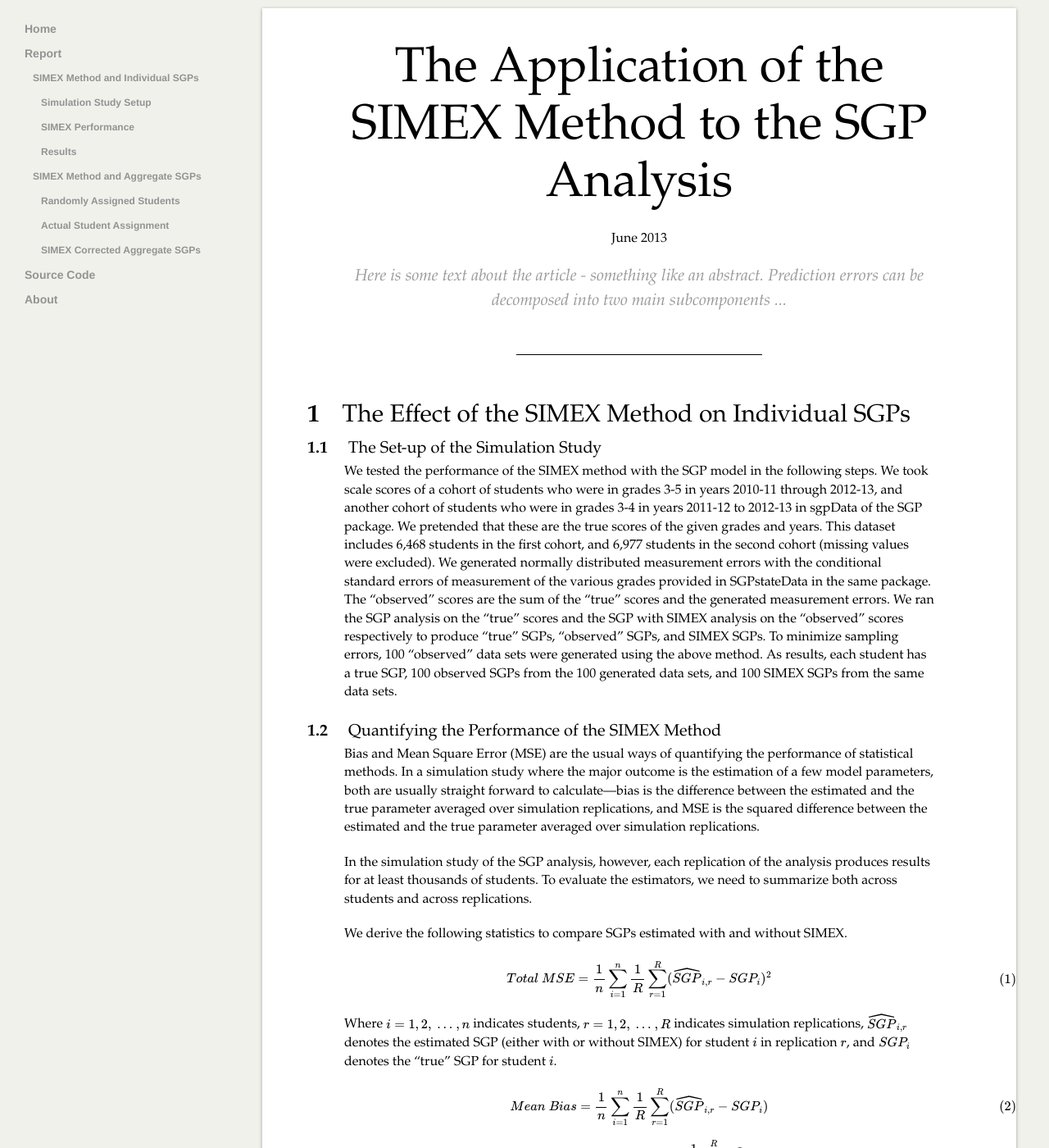
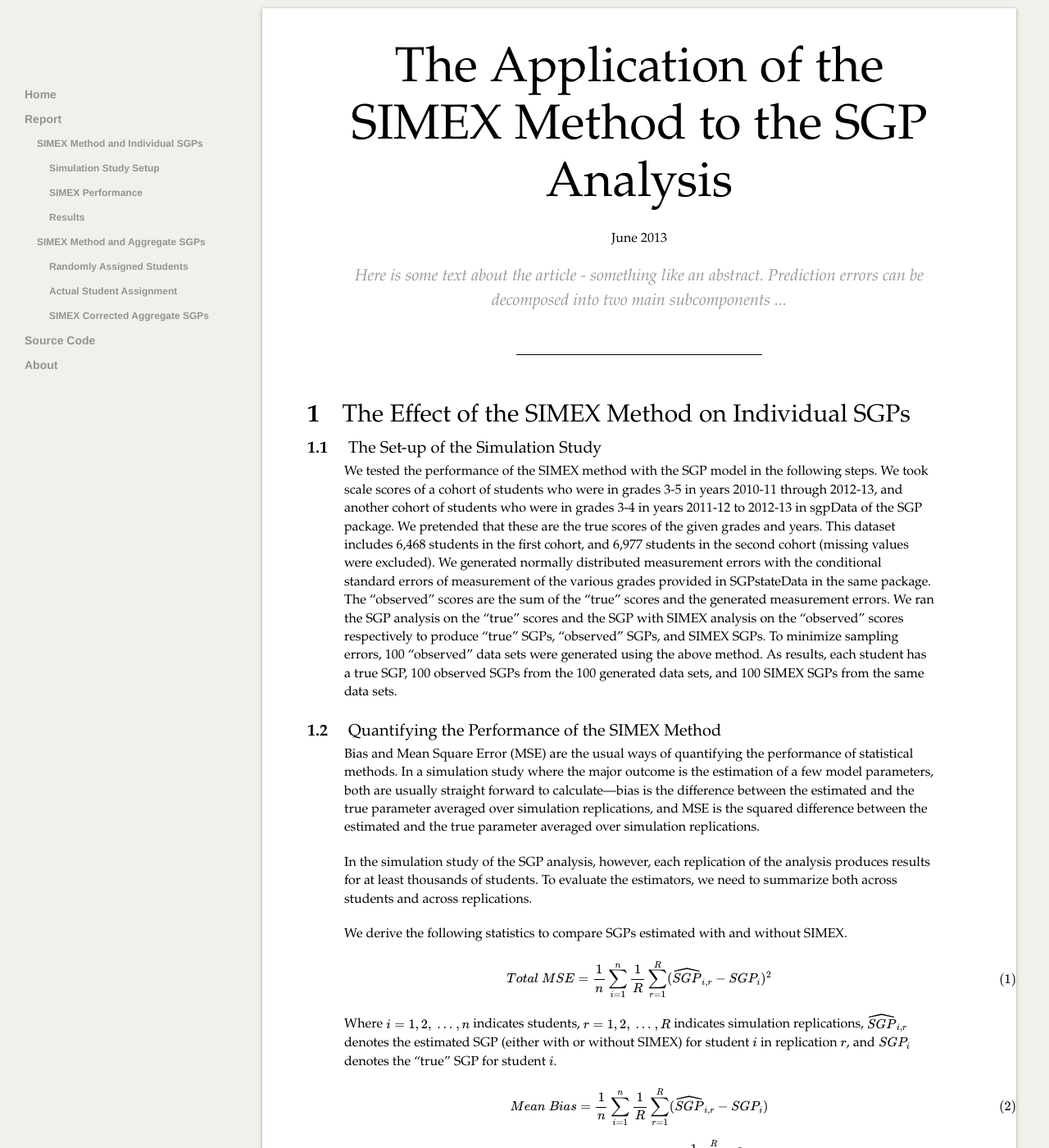
Before and after one commit to adamvi/Markdown_Tests, a Jekyll site: the page built from index.md, in a window 1280 px wide and 1400 px high. Shown: the whole window at 82% size. Built offline with Jekyll 4.4.1, drawn with Linux system fonts in a browser that asks for light colours; formulas are drawn with MathJax 3; a script that is not in the unit is left out.

Commit message:
Update CSS based on changes from MD_Tests2

```diff
--- a/css/document.css
+++ b/css/document.css
@@ -100,8 +100,8 @@ table {
 caption,
 th,
 td {
-  text-align: left;
   font-weight: normal;
+  padding: 6px;
 }
 blockquote:before,
 blockquote:after,
@@ -281,7 +281,7 @@ pre {
   overflow: hidden;
   width: 300px;
   left: 30px;
-  top: 20px;
+  top: 100px;
   height: 600px;
   font-family: "Helvetica Neue", Arial, Helvetica, Geneva, sans-serif;
   color: #111;
@@ -289,31 +289,43 @@ pre {
   font-weight: bold;
   font-size: 12px;
 }
+
 #document #document_lens .items {
-  height: 360px;
+  height: 500px;
   position: absolute;
   top: 0px;
   left: 0px;
-  width: 600px;
+  width: 280px;
   overflow-y: auto;
   overflow-x: hidden;
+}
+#document #document_lens .items .title {
+	whitespace: nowrap;
+	height: 30px;
+	width: 300px;
+	line-height: 30px;
+
+	font-weight: bold;
+	font-size: 16px;
+	color: #3a3a3a;
 }
 #document #document_lens .items .item {
   whitespace: nowrap;
   height: 30px;
-  width: 270px;
+  width: 280px;
   line-height: 30px;
 }
+
 #document #document_lens .items .item.level-1 {
   font-weight: bold;
   font-size: 14px;
   color: #939393;
 }
 #document #document_lens .items .item.level-2 {
-  padding-left: 10px;
+  padding-left: 15px;
 }
 #document #document_lens .items .item.level-3 {
-  padding-left: 20px;
+  padding-left: 30px;
 }
 #document #document_lens .items .item a {
   border: none;
--- a/css/document_print.css
+++ b/css/document_print.css
@@ -77,9 +77,15 @@
 #document h1 {
   counter-reset: sub-section;
   font-size: 30px;
+  border-top:none;
+  border-bottom:none;
+  text-transform:none;
 }
 #document h2 {
   counter-reset: composite;
+  border-top:none;
+  border-bottom:none;
+  text-transform:none;
 }
 #document h1:before {
   counter-increment: section;
```
